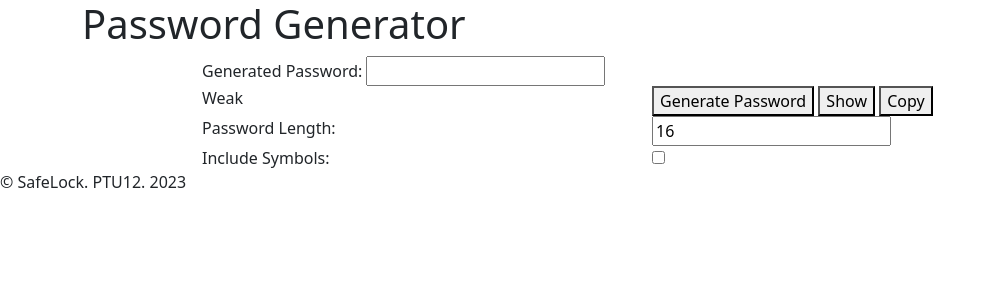
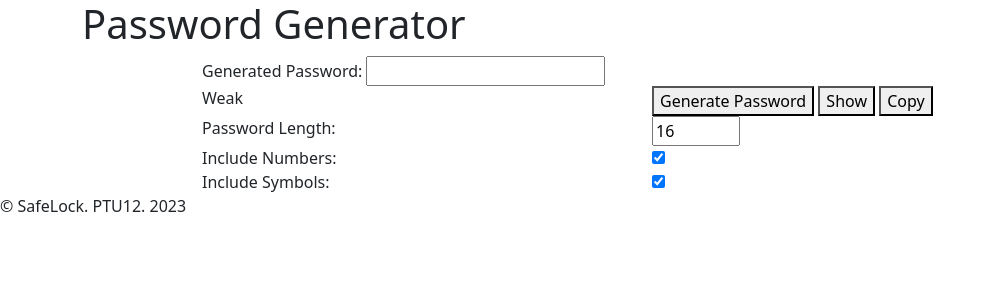
Before and after one commit to bro256/safelock, a Django app: page /password_generator/ in a window 1280 px wide. Shown: the top 300 px of the page, without its empty margins (0-995 px from the left). Run offline with Django 3.2, Linux system fonts and the light colour scheme; some libraries are stand-ins or nearby versions.

Commit message:
pasword gen: length, letters, numbers, symbols

```diff
--- a/safelock/secret_manager/static/secret_manager/js/password_field.js
+++ b/safelock/secret_manager/static/secret_manager/js/password_field.js
@@ -32,22 +32,47 @@ function toggleTextVisibility() {
 //   }
 // }
 
-async function generatePassword(length = 16, includeSymbols = true) { // Asynchronous function
+// async function generatePassword(length = 16, includeSymbols = true) { // Asynchronous function
+//   console.log("Generate Password button clicked"); // Debug
+
+//   try {
+//     // Await keyword is used to wait for the fetch() function to complete and return the response
+//     const url = `/generate-password/?length=${encodeURIComponent(length)}&symbols=${encodeURIComponent(includeSymbols)}`;
+//     const response = await fetch(url);
+//     // Wait for the response.json() method to parse the response body as JSON
+//     const data = await response.json()
+//     console.log("Response received:", data); // Debug
+//     // Update the password field with the new password
+//     const generatedPassword = data.password;
+//     // Calculate and show the password strength
+//     showPasswordStrength();
+
+//     document.getElementById('password-field').value = generatedPassword; // Update the password field
+//     // Calculate and show the password strength
+//     showPasswordStrength();
+//   } catch (error) {
+//     console.error('Error:', error);
+//   }
+// }
+
+async function generatePassword(length = 16, letters = true, numbers = true, symbols = true) {
   console.log("Generate Password button clicked"); // Debug
 
   try {
-    // Await keyword is used to wait for the fetch() function to complete and return the response
-    const url = `/generate-password/?length=${encodeURIComponent(length)}&symbols=${encodeURIComponent(includeSymbols)}`;
+    // Prepare the URL with query parameters for the server endpoint
+    const url = `/generate-password/?length=${encodeURIComponent(length)}&letters=${encodeURIComponent(letters)}&numbers=${encodeURIComponent(numbers)}&symbols=${encodeURIComponent(symbols)}`;
+
+    // Send a GET request to the server endpoint
     const response = await fetch(url);
-    // Wait for the response.json() method to parse the response body as JSON
-    const data = await response.json()
+
+    // Parse the response body as JSON
+    const data = await response.json();
     console.log("Response received:", data); // Debug
+
     // Update the password field with the new password
     const generatedPassword = data.password;
-    // Calculate and show the password strength
-    showPasswordStrength();
+    document.getElementById('password-field').value = generatedPassword;
 
-    document.getElementById('password-field').value = generatedPassword; // Update the password field
     // Calculate and show the password strength
     showPasswordStrength();
   } catch (error) {
@@ -105,7 +130,9 @@ window.addEventListener("DOMContentLoaded", function() {
 
 document.getElementById('generate-button').addEventListener('click', function() {
   const length = document.getElementById('length').value;
-  const includeSymbols = document.getElementById('symbols').checked;
+  const letters = true;
+  const numbers = document.getElementById('numbers').checked;
+  const symbols = document.getElementById('symbols').checked;
 
-  generatePassword(length, includeSymbols);
+  generatePassword(length, letters, numbers, symbols);
 });
--- a/safelock/secret_manager/static/secret_manager/js/password_generator.js
+++ b/safelock/secret_manager/static/secret_manager/js/password_generator.js
@@ -1,6 +1,6 @@
-document.getElementById('generate-button').addEventListener('click', function() {
-    const length = document.getElementById('length').value;
-    const includeSymbols = document.getElementById('symbols').checked;
+// document.getElementById('generate-button').addEventListener('click', function() {
+//     const length = document.getElementById('length').value;
+//     const includeSymbols = document.getElementById('symbols').checked;
 
-    generatePassword(length, includeSymbols);
-});
+//     generatePassword(length, includeSymbols);
+// });
--- a/safelock/secret_manager/templates/secret_manager/password_generator.html
+++ b/safelock/secret_manager/templates/secret_manager/password_generator.html
@@ -23,13 +23,19 @@
       <label for="length">Password Length:</label>
     </div>
     <div class="col-md-6">
-      <input type="number" id="length" min="1" value="16">
+      <input type="number" id="length" min="1" max="24" value="16">
+    </div>
+    <div class="col-md-6">
+      <label for="numbers">Include Numbers:</label>
+    </div>
+    <div class="col-md-6">
+      <input type="checkbox" id="numbers" checked>
     </div>
     <div class="col-md-6">
       <label for="symbols">Include Symbols:</label>
     </div>
     <div class="col-md-6">
-      <input type="checkbox" id="symbols">
+      <input type="checkbox" id="symbols" checked>
     </div>
 
 <!-- Scripts -->
--- a/safelock/secret_manager/views.py
+++ b/safelock/secret_manager/views.py
@@ -47,11 +47,29 @@ def index(request):
 
 #     return JsonResponse({'password': password})
 
+# def generate_password(request: HttpRequest) -> JsonResponse:
+#     length = int(request.GET.get('length', 16))
+#     symbols = request.GET.get('symbols', 'true').lower() == 'true'
+
+#     characters = string.ascii_letters + string.digits
+#     if symbols:
+#         characters += string.punctuation
+
+#     password = ''.join(random.choice(characters) for _ in range(length))
+
+#     return JsonResponse({'password': password})
+
 def generate_password(request: HttpRequest) -> JsonResponse:
     length = int(request.GET.get('length', 16))
+    letters = request.GET.get('letters', 'true').lower() == 'true'
+    numbers = request.GET.get('numbers', 'true').lower() == 'true'
     symbols = request.GET.get('symbols', 'true').lower() == 'true'
 
-    characters = string.ascii_letters + string.digits
+    characters = ''
+    if letters:
+        characters += string.ascii_letters
+    if numbers:
+        characters += string.digits
     if symbols:
         characters += string.punctuation
 
@@ -410,11 +428,35 @@ class PasswordEntryToggleBookmarksView(View):
         return redirect(redirect_url)
 
 
+# class GeneratePasswordView(View):
+#     template_name = 'secret_manager/password_generator.html'
+
+#     def generate_password(self, length=16, symbols=False):
+#         characters = string.ascii_letters + string.digits
+#         if symbols:
+#             characters += string.punctuation
+
+#         password = ''.join(random.choice(characters) for _ in range(length))
+#         return password
+
+#     def get(self, request):
+#         length = int(request.GET.get('length', 16))
+#         symbols = bool(request.GET.get('symbols', False))
+
+#         password = self.generate_password(length, symbols)
+
+#         return render(request, self.template_name, {'password': password})
+
+
 class GeneratePasswordView(View):
     template_name = 'secret_manager/password_generator.html'
 
-    def generate_password(self, length=16, symbols=False):
-        characters = string.ascii_letters + string.digits
+    def generate_password(self, length=16, letters=True, numbers=True, symbols=False):
+        characters = ''
+        if letters:
+            characters += string.ascii_letters
+        if numbers:
+            characters += string.digits
         if symbols:
             characters += string.punctuation
 
@@ -423,8 +465,10 @@ class GeneratePasswordView(View):
 
     def get(self, request):
         length = int(request.GET.get('length', 16))
+        letters = bool(request.GET.get('letters', True))
+        numbers = bool(request.GET.get('numbers', True))
         symbols = bool(request.GET.get('symbols', False))
 
-        password = self.generate_password(length, symbols)
+        password = self.generate_password(length, letters, numbers, symbols)
 
         return render(request, self.template_name, {'password': password})
```
